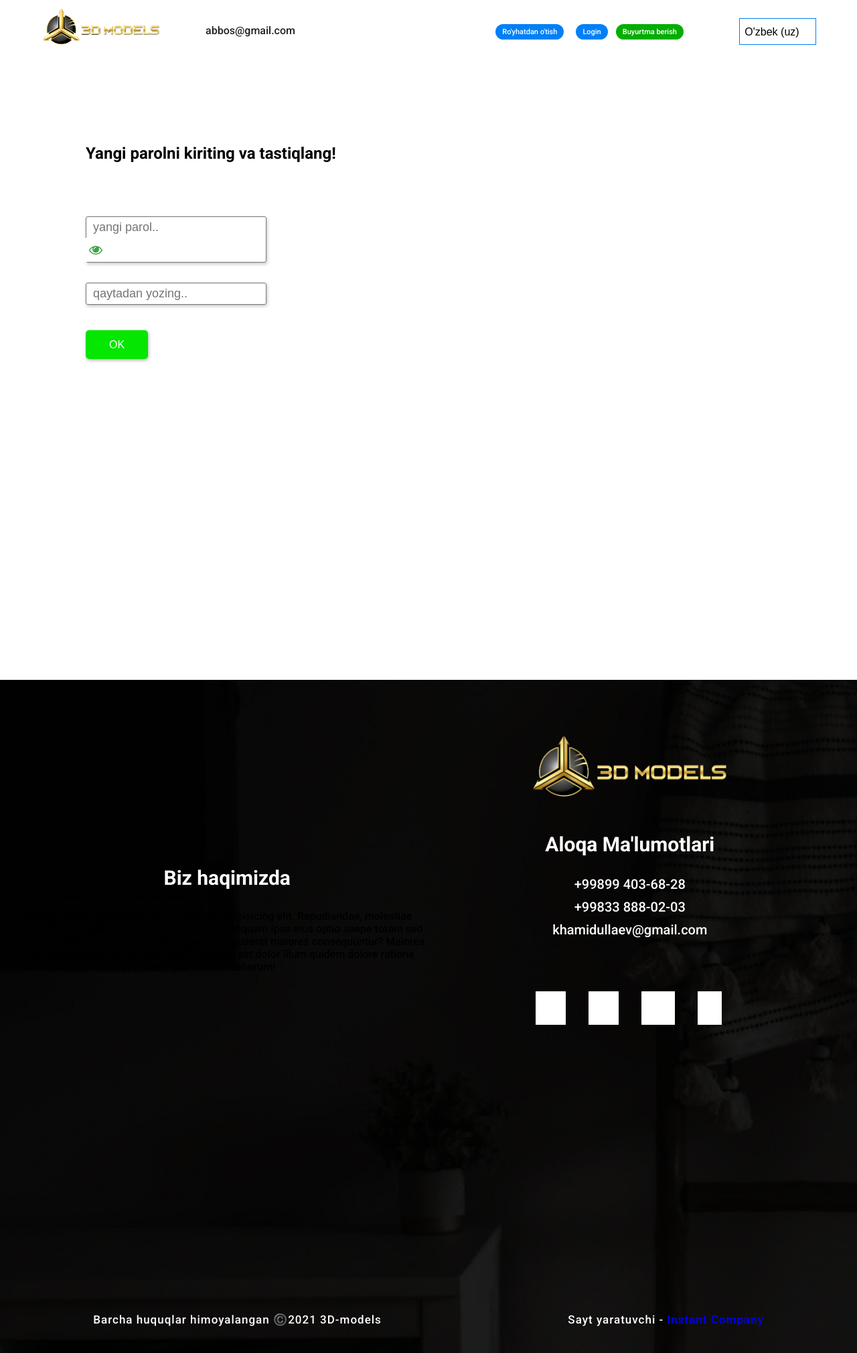
After one commit to jamshid1598/3d_models.uz, a Django app: template templates/registration/verification.html in a window 1280 px wide. The commit adds this page. Shown: the whole page at 67% size. Run offline with Django 3.2, Linux system fonts and the light colour scheme; the template is opened without the code that fills it, so the values that code supplies are empty; some libraries are stand-ins or nearby versions.

Commit message:
password reset

```diff
--- a/templates/index.html
+++ b/templates/index.html
@@ -2,6 +2,7 @@
 {% load static %}
 
 	{% block css %}
+
 		<!-- icons-link -->
 		<link href="https://stackpath.bootstrapcdn.com/font-awesome/4.7.0/css/font-awesome.min.css" rel="stylesheet"
 			integrity="sha384-wvfXpqpZZVQGK6TAh5PVlGOfQNHSoD2xbE+QkPxCAFlNEevoEH3Sl0sibVcOQVnN" crossorigin="anonymous">
@@ -352,7 +353,7 @@
 								</div>
 							</div>
 						</div>
-						<!-- Add Pagination -->
+						Add Pagination
 						<div class="swiper-pagination"></div>
 					</div>
 				</div>
@@ -362,10 +363,7 @@
 
 	{% block js %}
 
-
 		<script>
-
-
 			let modal = document.querySelector('.modal')
 			let modalBg = document.querySelector('.modal--bg')
 			let searchInput = document.querySelector('#search_input_field')
--- /dev/null
+++ b/templates/registration/verification.html
@@ -0,0 +1,136 @@
+{% extends 'base.html' %}
+{% load static %}
+
+	{% block css %}
+		<!-- icons-link -->
+		<link href="https://stackpath.bootstrapcdn.com/font-awesome/4.7.0/css/font-awesome.min.css" rel="stylesheet"
+			integrity="sha384-wvfXpqpZZVQGK6TAh5PVlGOfQNHSoD2xbE+QkPxCAFlNEevoEH3Sl0sibVcOQVnN" crossorigin="anonymous">
+		<link rel="stylesheet" href="{% static 'jQuery/lips/owlcarousel2/assets/owl.carousel.min.css' %}">
+		<link rel="stylesheet" href="{% static 'jQuery/lips/owlcarousel2/assets/owl.theme.default.min.css' %}">
+
+		<link rel="stylesheet" href="{% static 'css/swiper.min.css' %}">
+		<!-- style-link -->
+		<link rel="stylesheet" href="{% static 'css/style.css' %}">
+	{% endblock css %}
+
+	{% block title %} <title>3D Model</title> {% endblock title %}
+
+	{% block bodycontent %}
+
+		<section class="content">
+
+			<!-- <div class="content__navbar">
+				<ul class="content__navbar--list free">
+					<li><a href="index.html">Bosh menyu</a></li>
+					<li><a href="sale.html">Aksiya</a></li>
+					<li><a href="free.html">Bepul mahsulotlar</a></li>
+					<li><a href="portfolio.html">Portfolio</a></li>
+					<li><a href="Videos.html">Videolar</a></li>
+					<li><a href="about.html">Biz haqimizda</a></li>
+					<li><a href="Aloqa.html">Aloqa</a></li>
+				</ul>
+			</div> -->
+
+			<!-- Navbar -->
+			{% include 'includes/navbar.html' %}
+			<!-- end Navbar -->
+
+			<div class="payForm__body-2">
+				<h2>Yangi parolni kiriting va tastiqlang!</h2>
+
+				<div class="verification">
+					<div class="wrapp">
+						<input type="password" name="one" placeholder="yangi parol..">
+						<i class="fa fa-eye eye" onclick="showHide()"></i>
+					</div>
+
+					<div class="wrapp">
+						<input type="password" placeholder="qaytadan yozing..">
+					</div>
+				</div>
+
+				<button><a href="#" class="btn">ok</a></button>
+			</div>
+		</section>
+
+		<style>
+			input {
+				padding: 5px 2px 5px 10px;
+				font-size: 18px;
+				border-bottom-left-radius: 8px;
+				border-top-left-radius: 8px;
+				outline: none;
+			}
+
+			.verification {
+				display: flex;
+				flex-direction: column;
+				margin: 50px 0;
+			}
+			.wrapp {
+				margin-top: 30px;
+				border: 1px solid #777;
+				border-radius: 3px;
+				width: 270px;
+				box-shadow: 1px 2px 5px rgba(0, 0, 0, 0.251);
+			}
+			.fa {
+				background: #fff;
+				color: #43A049;
+				font-size: 20px;
+				padding: 8px;
+				margin-left: -4px;
+				cursor: pointer;
+			}
+
+			.payForm__body-2 {
+				margin: 70px auto 0;
+				min-height: 90vh;
+				width: calc(100% - 20vw);
+				max-width: 1366px;
+			}
+
+			.footer {
+				margin-top: 80px;
+			}
+			button .btn {
+				padding: 13px 35px;
+
+				text-transform: uppercase;
+				text-align: center;
+				background: #05E600;
+				box-shadow: 1px 2px 5px rgba(0, 0, 0, 0.31);
+				border-radius: 5px;
+				color: #fff;
+				font-size: 16px;
+				transition: all ease-in .3s;
+			}
+		</style>
+	{% endblock bodycontent %}
+
+	{% block js %}
+		<!--jQuery-->
+		<script src="{% static 'jQuery/jquery.min.js' %}"></script>
+		<script src="{% static 'jQuery/lips/owlcarousel2/owl.carousel.min.js' %}"></script>
+		<script src="{% static 'jQuery/jQuery.js' %}"></script>
+
+		<script src="{% static 'js/swiper.min.js' %}"></script>
+		<!--/jQuery-->
+		<script src="{% static 'js/main.js' %}"></script>
+		<script>
+			let input = document.querySelector('input');
+			let show_hide = document.querySelector('i.fa');
+
+			function showHide() {
+				if (input.type == "password") {
+					show_hide.className = "fa fa-eye-slash";
+					input.type = "text";
+
+				} else {
+					show_hide.className = "fa fa-eye";
+					input.type = "password";
+				}
+			}
+
+		</script>
+	{% endblock js %}
```
Also changed, not shown: templates/registration/lastPage.html (added, +97 -0 lines), templates/registration/newEmail.html (added, +93 -0 lines), templates/registration/textPage.html (added, +100 -0 lines), db.sqlite3.
